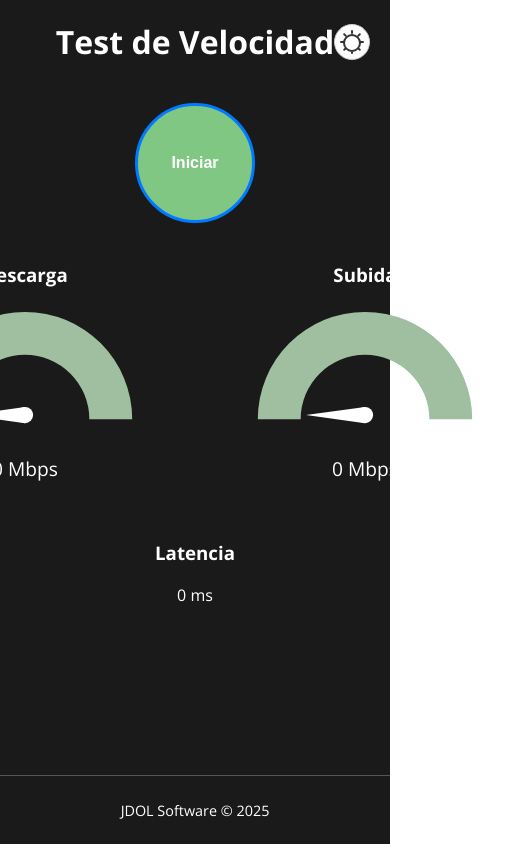
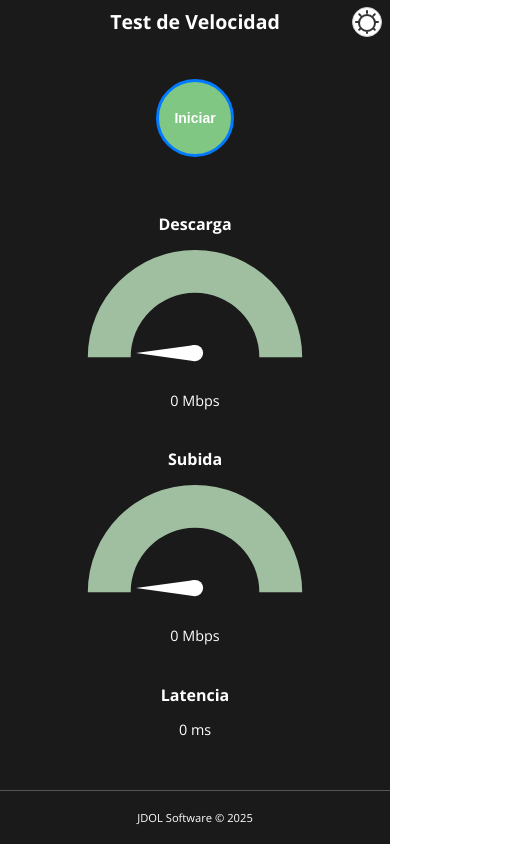
Before and after one commit to JoseDOL/Medidor-Velocidad, a React (Create React App) app: page / in a window 390 px wide. Shown: the whole page, 515 px wide, since content can reach past the window. Built offline with nearby package versions, Linux system fonts and the light colour scheme; the HTML template or start-up script is replaced by a standard one.

Commit message:
responsive

```diff
--- a/src/styles.css
+++ b/src/styles.css
@@ -1,4 +1,4 @@
-/* Resetear márgenes y definir altura completa para html y body */
+/* Resetear márgenes y definir altura completa */
 html, body {
   margin: 0;
   padding: 0;
@@ -15,7 +15,7 @@ html, body {
   --light-text: #333333;
 }
 
-  /* Aplicar el tema a toda la pantalla */
+/* Contenedor principal */
 .app {
   min-height: 100vh;
   width: 100%;
@@ -45,28 +45,27 @@ html, body {
   border: 1px solid #333333;
 }
 
-  /* Estilos para el header */
+/* Header */
 header {
   display: flex;
   justify-content: center;
   align-items: center;
-    padding: 20px;
+  padding: 1rem;
   position: relative;
 }
 
-  /* Centrar el título */
 header h1 {
   margin: 0;
-    flex-grow: 1;
+  font-size: clamp(1.5rem, 4vw, 2.5rem); /* Escala entre 1.5rem y 2.5rem según pantalla */
   text-align: center;
 }
 
-  /* Posicionar y estilizar el botón de tema */
+/* Botón de tema */
 .theme-toggle {
   position: absolute;
-    right: 20px;
-    width: 36px;
-    height: 36px;
+  right: 1rem;
+  width: clamp(30px, 5vw, 36px); /* Escala entre 30px y 36px */
+  height: clamp(30px, 5vw, 36px);
   border-radius: 50%;
   border: none;
   cursor: pointer;
@@ -77,35 +76,38 @@ html, body {
   transition: transform 0.2s ease, background-color 0.3s ease, border-color 0.3s ease;
 }
 
-  /* Animación al hacer clic en el botón de tema */
 .theme-toggle:active {
   transform: scale(0.9);
 }
 
-  /* Estilos para el main */
+/* Main */
 main {
   text-align: center;
-    padding: 20px;
+  padding: 1rem;
   flex-grow: 1;
+  display: flex;
+  flex-direction: column;
+  align-items: center;
+  justify-content: center;
 }
 
-  /* Estilos para el botón de iniciar prueba */
+/* Botón de iniciar */
 .start-button {
-    width: 120px;
-    height: 120px;
+  width: clamp(80px, 20vw, 120px); /* Escala entre 80px y 120px */
+  height: clamp(80px, 20vw, 120px);
   border-radius: 50%;
   background-color: #81c784;
   border: 3px solid #007bff;
   color: white;
   cursor: pointer;
-    font-size: 16px;
+  font-size: clamp(14px, 3vw, 16px); /* Escala entre 14px y 16px */
   font-weight: bold;
   text-align: center;
   animation: pulse 1.5s infinite;
   transition: background-color 0.3s ease, border-color 0.3s ease;
+  margin-bottom: 1rem; /* Espacio debajo para pantallas pequeñas */
 }
 
-  /* Estado cuando está ejecutando la prueba */
 .start-button.testing {
   background-color: #e57373;
   border: 3px solid #e57373;
@@ -113,7 +115,6 @@ html, body {
   cursor: not-allowed;
 }
 
-  /* Animación de parpadeo */
 @keyframes pulse {
   0% {
     box-shadow: 0 0 0 0 rgba(0, 123, 255, 0.7);
@@ -126,52 +127,97 @@ html, body {
   }
 }
 
-  /* Deshabilitado (redundante aquí, pero mantenido por compatibilidad) */
 .start-button:disabled {
   background-color: #e57373;
   border: 3px solid #e57373;
   cursor: not-allowed;
 }
 
-  /* Estilos para los resultados */
+/* Resultados */
 .results {
   display: flex;
   flex-direction: column;
   align-items: center;
-    margin-top: 20px;
+  margin-top: 1rem;
+  width: 100%;
 }
 
-  /* Contenedor para los velocímetros */
+/* Contenedor de velocímetros */
 .speed-meters {
   display: flex;
+  flex-direction: row; /* Por defecto en fila */
   justify-content: center;
   align-items: center;
-    gap: 40px;
+  gap: clamp(20px, 5vw, 40px); /* Escala entre 20px y 40px */
   width: 100%;
   max-width: 1000px;
 }
 
-  /* Estilos para cada velocímetro */
+/* Cada velocímetro */
 .speed-meters div {
   flex: 0 1 auto;
   text-align: center;
 }
 
-  /* Estilos para los valores debajo de los velocímetros */
-  .speed-meters div p {
-    margin-top: 10px;
-    font-size: 1.2rem;
+.speed-meters div h3 {
+  font-size: clamp(1rem, 3vw, 1.5rem); /* Escala entre 1rem y 1.5rem */
+  margin: 0.5rem 0;
 }
 
-  /* Estilos para la latencia */
-  .latency {
-    margin-top: 20px;
+.speed-meters div p {
+  margin-top: 0.5rem;
+  font-size: clamp(0.9rem, 2.5vw, 1.2rem); /* Escala entre 0.9rem y 1.2rem */
 }
 
-  /* Estilos para el footer */
+/* Latencia */
+.latency {
+  margin-top: 1rem;
+}
+
+.latency h3 {
+  font-size: clamp(1rem, 3vw, 1.5rem);
+  margin: 0.5rem 0;
+}
+
+.latency p {
+  font-size: clamp(0.9rem, 2.5vw, 1.2rem);
+}
+
+/* Footer */
 footer {
   text-align: center;
-    padding: 10px;
-    font-size: 0.9rem;
+  padding: 0.5rem;
+  font-size: clamp(0.7rem, 2vw, 0.9rem); /* Escala entre 0.7rem y 0.9rem */
   border-top: 1px solid #555;
 }
+
+/* Media Queries para pantallas pequeñas */
+@media (max-width: 768px) {
+  .speed-meters {
+    flex-direction: column; /* Cambia a columna en pantallas pequeñas */
+    gap: 1rem;
+  }
+
+  .start-button {
+    margin-bottom: 2rem; /* Más espacio en móviles */
+  }
+}
+
+@media (max-width: 480px) {
+  header {
+    padding: 0.5rem;
+  }
+
+  header h1 {
+    font-size: clamp(1.2rem, 5vw, 2rem); /* Ajuste para pantallas muy pequeñas */
+  }
+
+  .theme-toggle {
+    right: 0.5rem;
+  }
+
+  .start-button {
+    width: clamp(60px, 20vw, 100px); /* Más pequeño en móviles */
+    height: clamp(60px, 20vw, 100px);
+  }
+}
```
Lines whose indentation alone changed are shown as unchanged.
